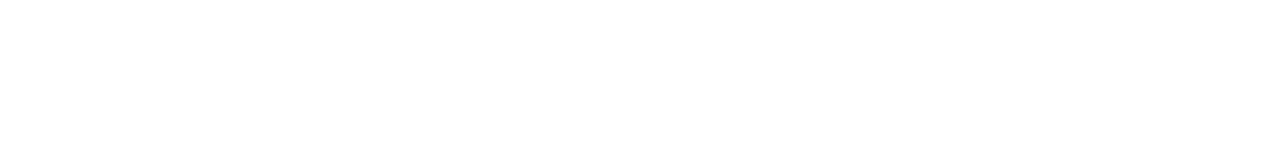
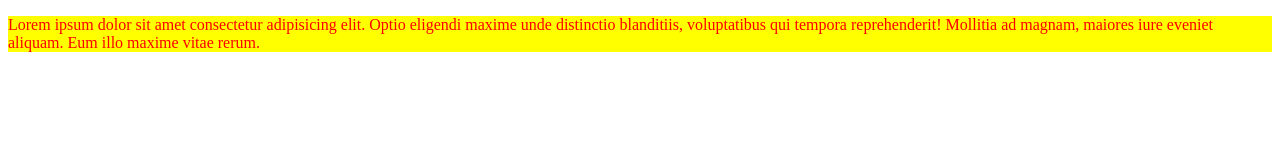
Before and after one commit to sorantaak/css, a plain HTML site: page index.html in a window 1280 px wide. Drawn offline with Linux system fonts and the light colour scheme.

Commit message:
inline style

```diff
--- a/index.html
+++ b/index.html
@@ -6,5 +6,14 @@
 		<meta name="viewport" content="width=device-width, initial-scale=1.0" />
 		<title>Css Tutorial</title>
 	</head>
-	<body></body>
+	<body>
+		<header style="background-color: yellow">
+			<p style="color: red">
+				Lorem ipsum dolor sit amet consectetur adipisicing elit. Optio eligendi
+				maxime unde distinctio blanditiis, voluptatibus qui tempora
+				reprehenderit! Mollitia ad magnam, maiores iure eveniet aliquam. Eum
+				illo maxime vitae rerum.
+			</p>
+		</header>
+	</body>
 </html>
```
